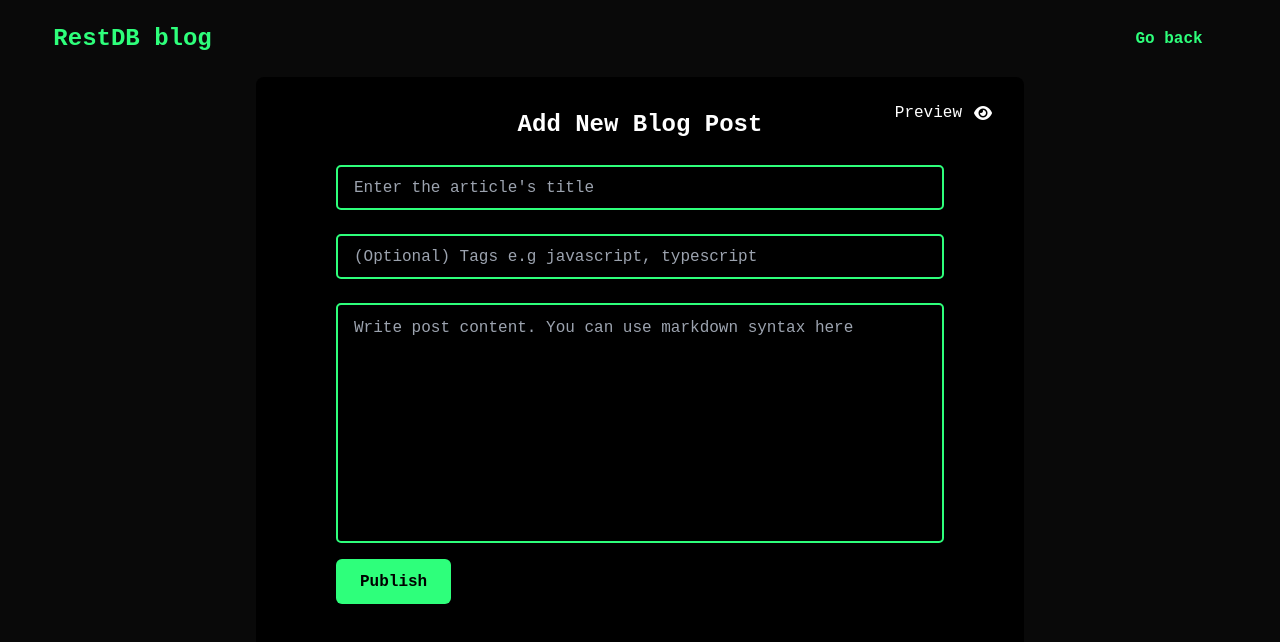
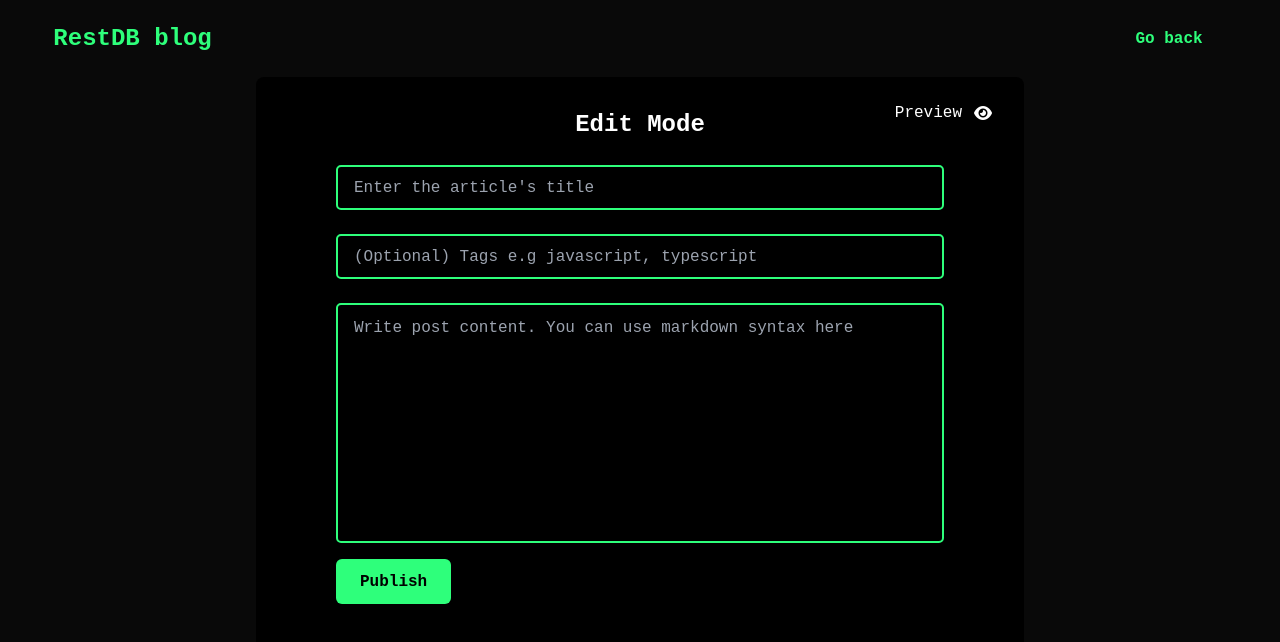
Before and after one commit to Origho-precious/RestDB-React-Blog, a React (Create React App) app: page /write/1 in a window 1280 px wide. Shown: the top 642 px of the page. Built offline with nearby package versions, Linux system fonts and the light colour scheme; no server answers; what @tailwindcss/typography would draw is missing.

Commit message:
feat: adding edit article page with edit mode

```diff
--- a/src/App.js
+++ b/src/App.js
@@ -10,6 +10,7 @@ const App = () => {
 			<Navbar />
 			<Switch>
 				<Route exact path="/" component={Home} />
+				<Route exct path="/write/:id" component={Write} />
 				<Route exct path="/write" component={Write} />
 				<Route exct path="/article/:id" component={Article} />
 			</Switch>
--- a/src/pages/write/index.jsx
+++ b/src/pages/write/index.jsx
@@ -1,9 +1,11 @@
 import { useState } from "react";
+import { useParams } from "react-router";
 import Button from "../../components/Button/Button";
 import PostForm from "../../components/PostForm/PostForm";
 import PreviewPost from "../../components/PreviewPost/PreviewPost";
 
 const Write = () => {
+	const { id } = useParams();
 	const [previewMode, setPreviewMode] = useState(false);
 
 	return (
@@ -30,7 +32,7 @@ const Write = () => {
 			</div>
 			{!previewMode ? (
 				<>
-					<PostForm state="add" />
+					<PostForm id={id} state={id ? "edit" : "add"} />
 					<footer className="mt-4">
 						<Button form="post-article" type="submit" className="mr-6">
 							Publish
```
